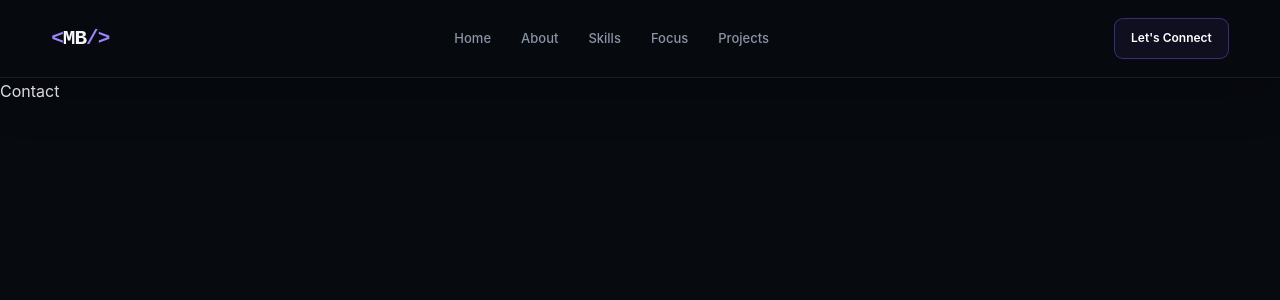
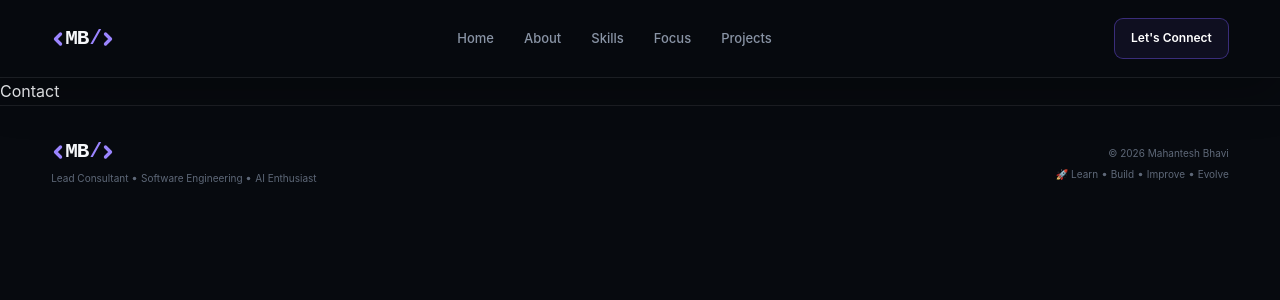
Before and after one commit to mantubhavi/mantubhavi, a React (Vite) app: page /contact in a window 1280 px wide. Shown: the top 300 px of the page. Built offline with nearby package versions, Linux system fonts and the light colour scheme.

Commit message:
added footer

```diff
--- a/src/App.jsx
+++ b/src/App.jsx
@@ -1,6 +1,6 @@
 import { BrowserRouter, Route, Routes } from "react-router";
 import { Home, About, Skills, Focus, Projects, Contact } from "./pages/index";
-import TopNav from "./layout/TopNav";
+import { TopNav, Footer } from "./layout";
 
 function App() {
   return (
@@ -15,6 +15,7 @@ function App() {
           <Route path="/skills" element={<Skills />} />
           <Route path="/contact" element={<Contact />} />
         </Routes>
+        <Footer />
       </BrowserRouter>
     </>
   );
--- /dev/null
+++ b/src/layout/footer/Footer.jsx
@@ -0,0 +1,35 @@
+import { Link } from "react-router";
+import { GoDotFill } from "react-icons/go";
+import { FiChevronRight, FiChevronLeft } from "react-icons/fi";
+import Styles from "./Footer.module.css";
+
+const Footer = () => {
+  return (
+    <footer>
+      <div className={`container ${Styles["footer-content"]}`}>
+        <div>
+          <Link to="/" className={Styles.logo}>
+            <FiChevronLeft className={Styles.logoIcon} size={20} />
+            MB<span className={Styles.slash}>/</span>
+            <FiChevronRight className={Styles.logoIcon} size={20} />
+          </Link>
+
+          <p>
+            Lead Consultant <GoDotFill size={7} /> Software Engineering{" "}
+            <GoDotFill size={7} /> AI Enthusiast
+          </p>
+        </div>
+
+        <div className={Styles["footer-right"]}>
+          <p>&copy; {new Date().getFullYear()} Mahantesh Bhavi</p>
+          <p>
+            🚀 Learn <GoDotFill size={7} /> Build <GoDotFill size={7} /> Improve{" "}
+            <GoDotFill size={7} /> Evolve
+          </p>
+        </div>
+      </div>
+    </footer>
+  );
+};
+
+export default Footer;
--- /dev/null
+++ b/src/layout/footer/Footer.module.css
@@ -0,0 +1,65 @@
+/* Footer */
+footer {
+    padding: 35px 0 ;
+    border-top:1px solid var(--border)
+}
+
+.footer-content {
+    display: flex;
+    align-items: center;
+    justify-content: space-between;
+    gap:30px;
+}
+
+.footer-content > div:first-child p {
+  color: #5e6878;
+  font-size: 10px;
+}
+
+.footer-right{
+    text-align: right;
+}
+
+.footer-right p{
+    color: #5e6878;
+    font-size: 10px;
+}
+
+.footer-right p:last-child {
+  margin-top: 4px;
+  color: #5e6878;
+}
+
+/* Logo */
+.logo {
+  display: inline-flex;
+  align-items: center;
+  flex-shrink: 0;
+
+  font-family: var(--font-mono);
+  font-size: 21px;
+  font-weight: 600;
+  letter-spacing: -1px;
+  line-height: 1;
+
+  text-decoration: none;
+  transition: var(--transition);
+}
+
+.logoIcon {
+  flex-shrink: 0;
+  width: 20px;
+  height: 20px;
+  margin: 0 -3px;
+  color: var(--primary-light);
+  stroke-width: 4;
+}
+
+.slash {
+  color: var(--primary-light);
+  margin-left: 1px;
+}
+
+.logo:hover {
+  transform: translateY(-1px);
+}
--- a/src/layout/TopNav.jsx
+++ b/src/layout/header/TopNav.jsx
@@ -1,13 +1,16 @@
 import { Link } from "react-router";
 import Styles from "./TopNav.module.css";
 import { GiHamburgerMenu } from "react-icons/gi";
+import { FiChevronRight, FiChevronLeft } from "react-icons/fi";
 
 const TopNav = () => {
   return (
     <header className={`${Styles.navbar} ${Styles.scrolled}`}>
       <div className={`container ${Styles["nav-container"]}`}>
         <Link to="/" className={Styles.logo}>
-          <span>&lt;</span>MB<span>/&gt;</span>
+          <FiChevronLeft className={Styles.logoIcon} size={20} />
+          MB<span className={Styles.slash}>/</span>
+          <FiChevronRight className={Styles.logoIcon} size={20} />
         </Link>
 
         <button
--- a/src/layout/TopNav.module.css
+++ b/src/layout/header/TopNav.module.css
@@ -33,16 +33,32 @@
 
 /* Logo */
 .logo {
+  display: inline-flex;
+  align-items: center;
   flex-shrink: 0;
+
   font-family: var(--font-mono);
   font-size: 21px;
   font-weight: 600;
   letter-spacing: -1px;
+  line-height: 1;
+
+  text-decoration: none;
   transition: var(--transition);
 }
 
-.logo span {
-    color: var(--primary-light);
+.logoIcon {
+  flex-shrink: 0;
+  width: 20px;
+  height: 20px;
+  margin: 0 -3px;
+  color: var(--primary-light);
+  stroke-width: 4;
+}
+
+.slash {
+  color: var(--primary-light);
+  margin-left: 1px;
 }
 
 .logo:hover {
--- /dev/null
+++ b/src/layout/index.jsx
@@ -0,0 +1,4 @@
+import TopNav from "./header/TopNav";
+import Footer from "./footer/Footer";
+
+export { TopNav, Footer };
```
